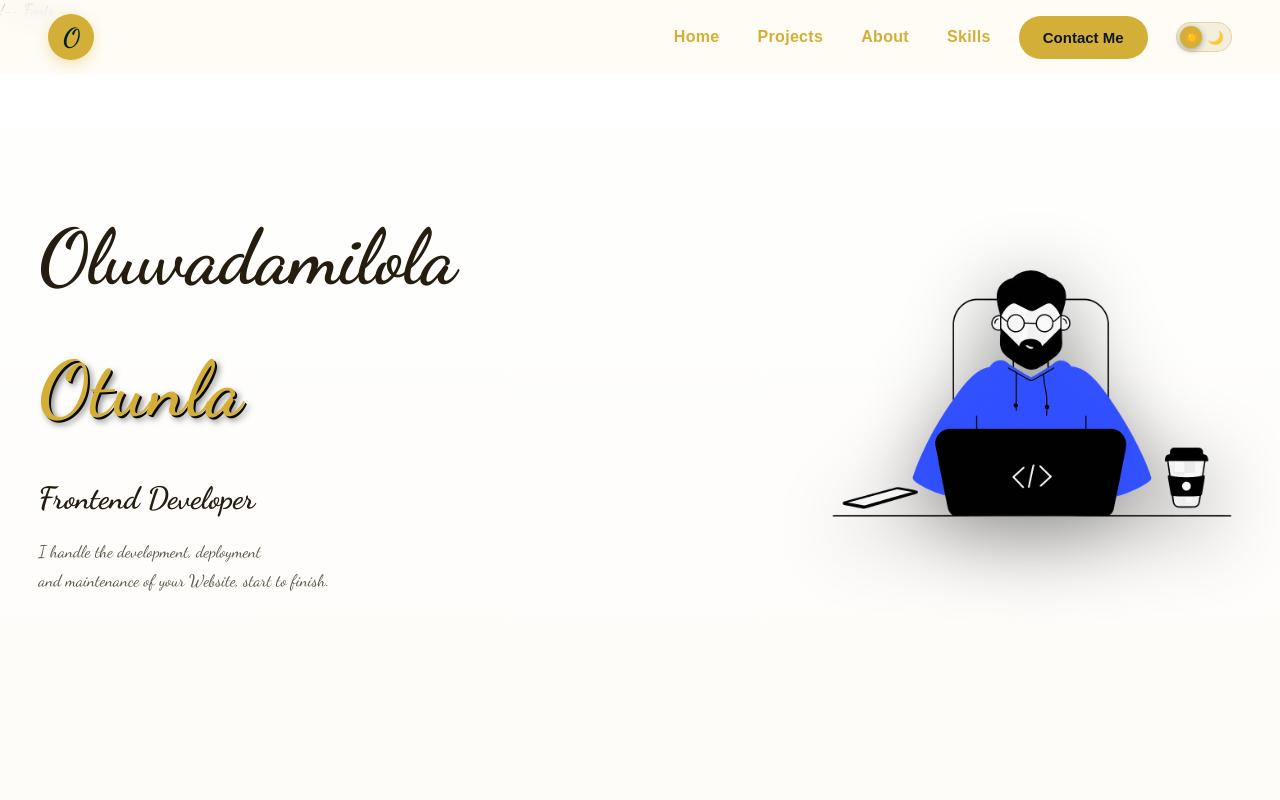
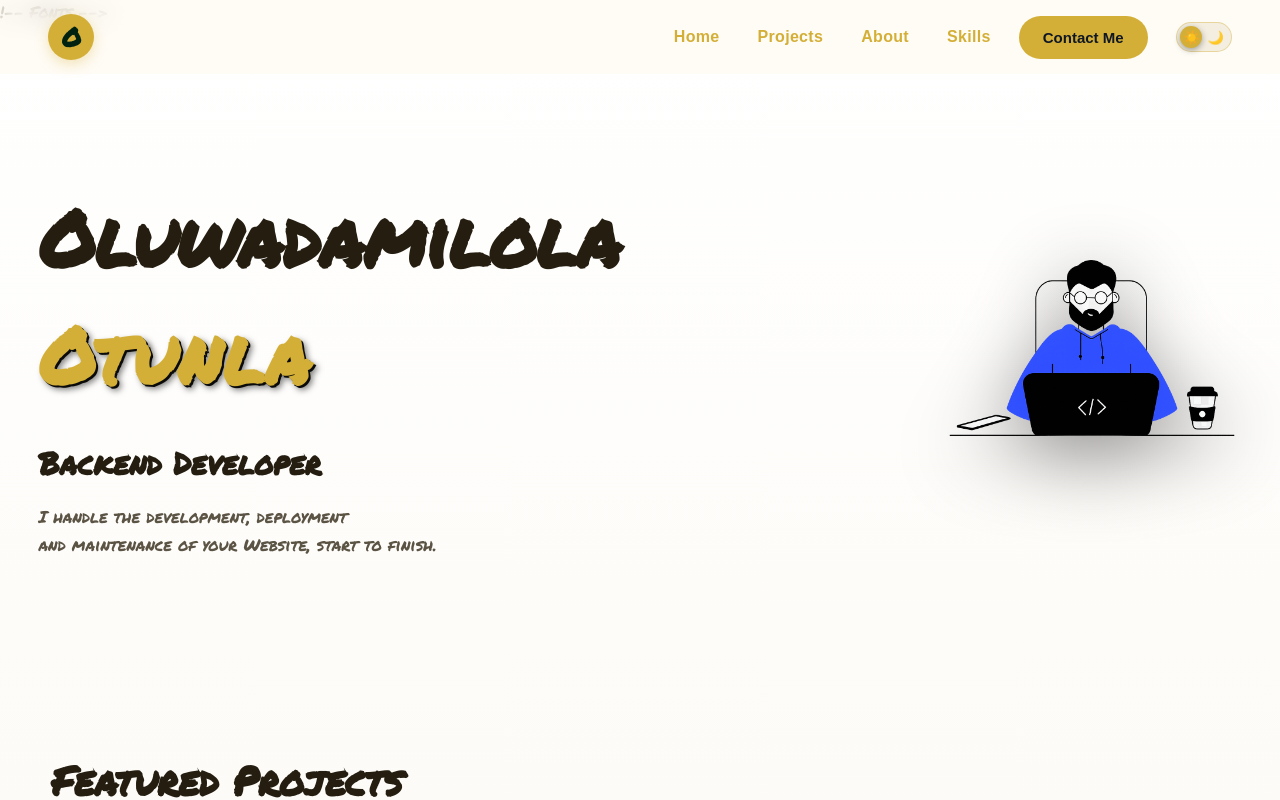
Before and after one commit to SoftWare00750/portfolio3, a React (Create React App) app: page / in a window 1280 px wide. Shown: the top 800 px of the page. Built offline with nearby package versions, Linux system fonts and the light colour scheme.

Commit message:
commit140

```diff
--- a/src/App.css
+++ b/src/App.css
@@ -1,7 +1,4 @@
-@import url('https://fonts.googleapis.com/css2?family=Dancing+Script:wght@400;700&family=Great+Vibes&family=Pacifico&family=Satisfy&display=swap');
-/* Graffiti display font — solid-filled, clear, reliably hosted on Google Fonts
-   (replaces the old cdnfonts "Sprite Graffiti" import, whose hosted glyphs
-   render hollow/shadowed and load unreliably) */
+/* Site-wide display font */
 @import url('https://fonts.googleapis.com/css2?family=Permanent+Marker&display=swap');
 
 :root {
@@ -13,11 +10,11 @@
   --ease: cubic-bezier(0.22, 1, 0.36, 1);
   --shadow-md: 0 12px 30px rgba(0, 0, 0, 0.35);
   --shadow-lg: 0 20px 50px rgba(0, 0, 0, 0.45);
-  --font-primary: "Dancing Script", "Great Vibes", "Satisfy", cursive;
+  --font-primary: "Permanent Marker", cursive;
   --font-accent: "Permanent Marker", cursive;
 
   /* ===== LIGHT THEME (default) ===== */
-  --bg: #faf7f0;
+  --bg: #F6F3EA;
   --bg-deep: #ffffff;
   --bg-grad-end: #f1ead4;
   --card: #ffffff;
@@ -416,7 +413,7 @@ h6 {
 
 .hero-name .last-name {
   display: block;
-  margin-top: -0.12em;
+  margin-top: -0.32em;
   color: var(--accent);
   letter-spacing: 0.02em;
   text-shadow: 2px 2px 0 #0a0a0a, 4px 4px 6px rgba(0, 0, 0, 0.5);
@@ -484,15 +481,26 @@ h6 {
 
 /* Hero image */
 .hero-image {
-  flex: 1 1 340px;
+  flex: 1 1 300px;
   align-self: center;
-  min-width: 240px;
-  max-width: 420px;
+  min-width: 220px;
+  max-width: 340px;
   object-fit: contain;
   width: 100%;
   height: auto;
   margin: 0 auto;
   filter: drop-shadow(0 20px 40px rgba(0, 0, 0, 0.45));
+}
+
+/* Desktop: keep the image compact and aligned with the top of the text block
+   now that hero-sub sits beside hero-name rather than stacked below it */
+@media (min-width: 769px) {
+  .hero-image {
+    flex: 0 1 300px;
+    align-self: flex-start;
+    max-width: 300px;
+    margin-top: 6px;
+  }
 }
 
 /* ===== PROJECTS SECTION ===== */
@@ -910,6 +918,49 @@ textarea::placeholder {
   padding-bottom: 1.5rem;
 }
 
+.socials {
+  display: flex;
+  flex-wrap: wrap;
+  justify-content: center;
+  align-items: center;
+  gap: clamp(0.9rem, 2.5vw, 1.5rem);
+  width: 100%;
+}
+
+.social-link {
+  display: inline-flex;
+  align-items: center;
+  justify-content: center;
+  line-height: 0;
+  text-decoration: none;
+  flex-shrink: 0;
+}
+
+.social-icon-circle {
+  display: flex;
+  align-items: center;
+  justify-content: center;
+  width: 46px;
+  height: 46px;
+  border-radius: 50%;
+  flex-shrink: 0;
+  box-shadow: var(--shadow-md);
+  transition: transform 0.25s var(--ease), box-shadow 0.25s var(--ease);
+}
+
+.social-link:hover .social-icon-circle,
+.social-link:focus-visible .social-icon-circle {
+  transform: translateY(-4px) scale(1.06);
+  box-shadow: 0 10px 22px var(--brand-color, rgba(212, 175, 55, 0.4));
+}
+
+.social-icon {
+  width: 22px;
+  height: 22px;
+  object-fit: contain;
+  display: block;
+}
+
 .github-icon {
   width: 30px;
   height: 30px;
@@ -918,6 +969,18 @@ textarea::placeholder {
 
 .github-icon:hover {
   transform: scale(1.1);
+}
+
+@media (max-width: 480px) {
+  .social-icon-circle {
+    width: 40px;
+    height: 40px;
+  }
+
+  .social-icon {
+    width: 19px;
+    height: 19px;
+  }
 }
 
 /* ===== Accessibility ===== */
--- a/src/components/RoleCycle.js
+++ b/src/components/RoleCycle.js
@@ -1,7 +1,7 @@
 import React, { useEffect, useState } from "react";
 
 const ROLES = ["Web Developer", "Frontend Developer", "Backend Developer"];
-const INTERVAL_MS = 3000;
+const INTERVAL_MS = 2000;
 
 export default function RoleCycle({ className = "", as: Tag = "span" }) {
   const [index, setIndex] = useState(0);
--- a/src/responsive.css
+++ b/src/responsive.css
@@ -131,9 +131,9 @@
 
   .hero-image {
     order: 1;
-    max-width: 280px;
-    width: 70%;
-    margin: 0 auto 1.5rem;
+    max-width: 240px;
+    width: 62%;
+    margin: 0 auto 1.25rem;
   }
 
   .hero-text1 {
```
